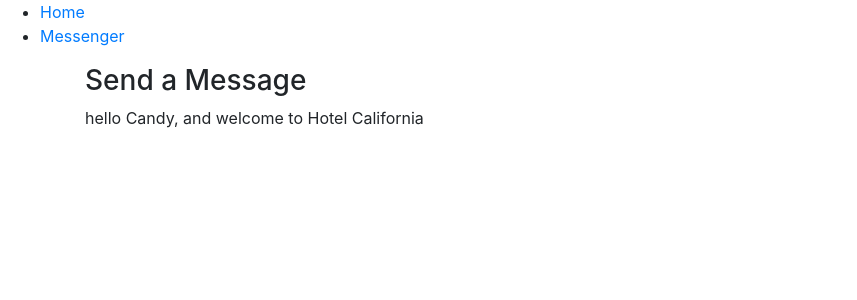
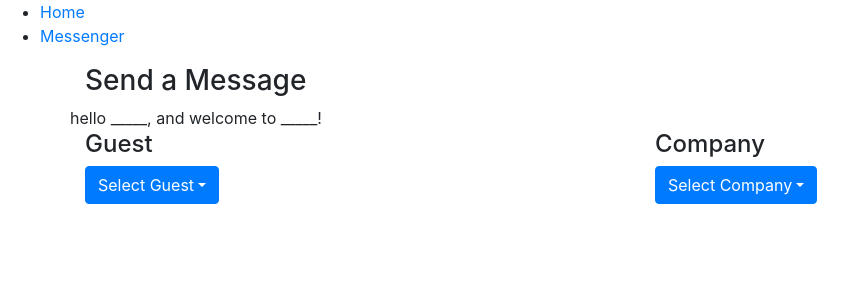
Before and after one commit to jsogard/react-messaging-kata, a React (Create React App) app in the folder messenger-kata/: page /Messenger in a window 1280 px wide. Shown: the top 300 px of the page, without its empty margins (0-857 px from the left). Built offline with nearby package versions, Linux system fonts and the light colour scheme.

Commit message:
implement dynamic replacement with dropdown

```diff
--- /dev/null
+++ b/messenger-kata/src/components/DropdownSelect.js
@@ -0,0 +1,20 @@
+import React from 'react';
+import { Dropdown } from 'react-bootstrap';
+
+export default function DropdownSelect(props) {
+
+	const items = props.items?.map(i =>
+		<Dropdown.Item key={i.id} onClick={() => props.onSelect(i)} > {props.getItemText(i)} </Dropdown.Item>);
+
+	return (
+		<Dropdown>
+			<Dropdown.Toggle>
+				{ props.title }
+			</Dropdown.Toggle>
+
+			<Dropdown.Menu>
+				{ items }
+			</Dropdown.Menu>
+		</Dropdown>
+	);
+};
--- a/messenger-kata/src/components/Message.js
+++ b/messenger-kata/src/components/Message.js
@@ -1,28 +1,32 @@
 import React from 'react';
 
-export default function Message(props) {
+export default class Message extends React.Component {
 
-	const messageTemplate = "{greeting} {firstName}, and welcome to {company}";
+	messageTemplate = "{greeting} {firstName}, and welcome to {company}!";
+	defaultText = '_____';
 
-	const getGreeting = () => 'hello';
-	const getFirstName = () => props.guest?.firstName;
-	const getCompany = () => props.company?.company;
+	getGreeting = () => 'hello';
+	getFirstName = () => { return this.props.guest?.firstName ?? this.defaultText; }
+	getCompany = () => this.props.company?.company ?? this.defaultText;
 
-	const substitutions = {
-		greeting: getGreeting,
-		firstName: getFirstName,
-		company: getCompany
+	substitutions = {
+		greeting: this.getGreeting,
+		firstName: this.getFirstName,
+		company: this.getCompany
 	};
 
-	function constructMessage() {
-		let message = String(messageTemplate);
-		for(const sub in substitutions) {
-			message = message.replace(`{${sub}}`, substitutions[sub]());
+	constructMessage() {
+		let message = String(this.messageTemplate);
+		for(const sub in this.substitutions) {
+			message = message.replace(`{${sub}}`, this.substitutions[sub]());
 		}
 		return message;
 	}
 
-	return (
-		<span> {constructMessage()} </span>
-	);
+	render() {
+		return (
+			<span> {this.constructMessage()}</span>
+		);
+	}
+
 };
--- a/messenger-kata/src/pages/Messenger.js
+++ b/messenger-kata/src/pages/Messenger.js
@@ -2,22 +2,46 @@ import React from 'react';
 import { GetAllGuests } from '../data/GuestService';
 import { GetAllCompanies } from '../data/CompanyService';
 import Message from '../components/Message';
+import DropdownSelect from '../components/DropdownSelect';
+import {
+	Container, Row, Col,
+} from 'react-bootstrap';
 
 
-export default function Messenger() {
+export default class Messenger extends React.Component {
 
-	const guests = GetAllGuests();
-	const guestList = guests.map(g => <span> {g.firstName} </span>);
-	let selectedGuest = guests[0];
+	state = {
+		guests: GetAllGuests(),
+		selectedGuest: null,
+		companies: GetAllCompanies(),
+		selectedGuest: null
+	}
 
-	const companies = GetAllCompanies();
-	const companyList = companies.map(c => <span> {c.company} </span>);
-	let selectedCompany = companies[0];
+	getGuestFullName = (guest) => {
+		return `${guest.firstName} ${guest.lastName}`;
+	}
 
-	return (
-		<div class="container">
-			<h3> Send a Message </h3>
-			<Message guest={selectedGuest} company={selectedCompany} />
-		</div>
-	);
+
+	render() {
+		return (
+			<Container>
+				<h3> Send a Message </h3>
+				<Row>
+					<Message guest={this.state.selectedGuest} company={this.state.selectedCompany} />
+				</Row>
+				<Row>
+					<Col>
+						<h4> Guest </h4>
+						<DropdownSelect title="Select Guest" items={this.state.guests} getItemText={this.getGuestFullName} onSelect={(g) => this.setState({selectedGuest: g})} />
+					</Col>
+					<Col>
+						<h4> Company </h4>
+						<DropdownSelect title="Select Company" items={this.state.companies} getItemText={(c) => c.company} onSelect={(c) => this.setState({selectedCompany: c})} />
+					</Col>
+				</Row>
+			</Container>
+		);
+	}
+
+
 }
```
